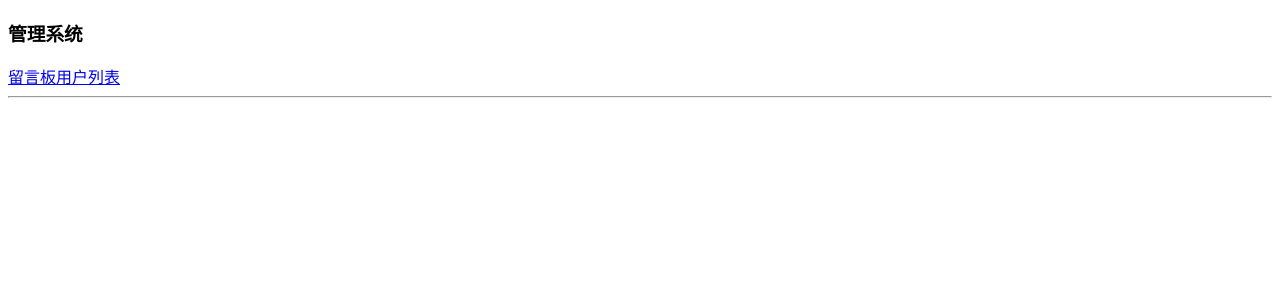
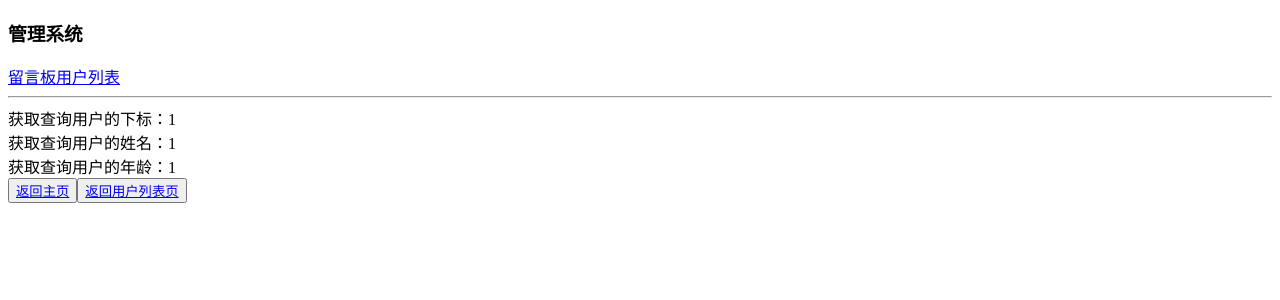
Before and after one commit to Du-web/note_vue, a Vue app: page /#/detail/1/1/1 in a window 1280 px wide. Shown: the top 300 px of the page. Built offline with nearby package versions, Linux system fonts and the light colour scheme.

Commit message:
给用户详情页添加数据，并添加返回主页和用列表页功能

```diff
--- a/src/components/User.vue
+++ b/src/components/User.vue
@@ -19,7 +19,7 @@
                 <td>{{user.age}}</td>
                 <td>
                     <a href="javascript:void (0);" @click="delone(index)">删除</a>
-                     | <router-link :to="`/detail/${index}`">用户详情</router-link>
+                     | <router-link :to="`/detail/${index}/${user.name}/${user.age}`">用户详情</router-link>
                 </td>
             </tr>
         </table>
--- a/src/components/UserDetail.vue
+++ b/src/components/UserDetail.vue
@@ -1,12 +1,29 @@
 <template>
     <div>
-        let id = {{$route.params.id}}
+        获取查询用户的下标：{{$route.params.id}}
+        <br>
+        获取查询用户的姓名：{{$route.params.name}}
+        <br>
+        获取查询用户的年龄：{{$route.params.age}}
+        <br>
+        <button>
+            <router-link :to="`/note`">返回主页</router-link>
+        </button>
+        <button>
+            <router-link :to="`/user`">返回用户列表页</router-link>
+        </button>
+
     </div>
 </template>
 
 <script>
     export default {
-        name: "UserDetail"
+        name: "UserDetail",
+        methods: {
+            index(){
+
+            }
+        }
     }
 </script>
 
--- a/src/router/index.js
+++ b/src/router/index.js
@@ -11,7 +11,7 @@ export default new Router({
     routes: [
         {path: '/note', component: Note},
         {path: '/user', component: User},
-        {path: '/detail/:id', component: UserDetail},
+        {path: '/detail/:id/:name/:age', component: UserDetail},
         {path: '/', redirect: '/note'},
     ]
 })
```
